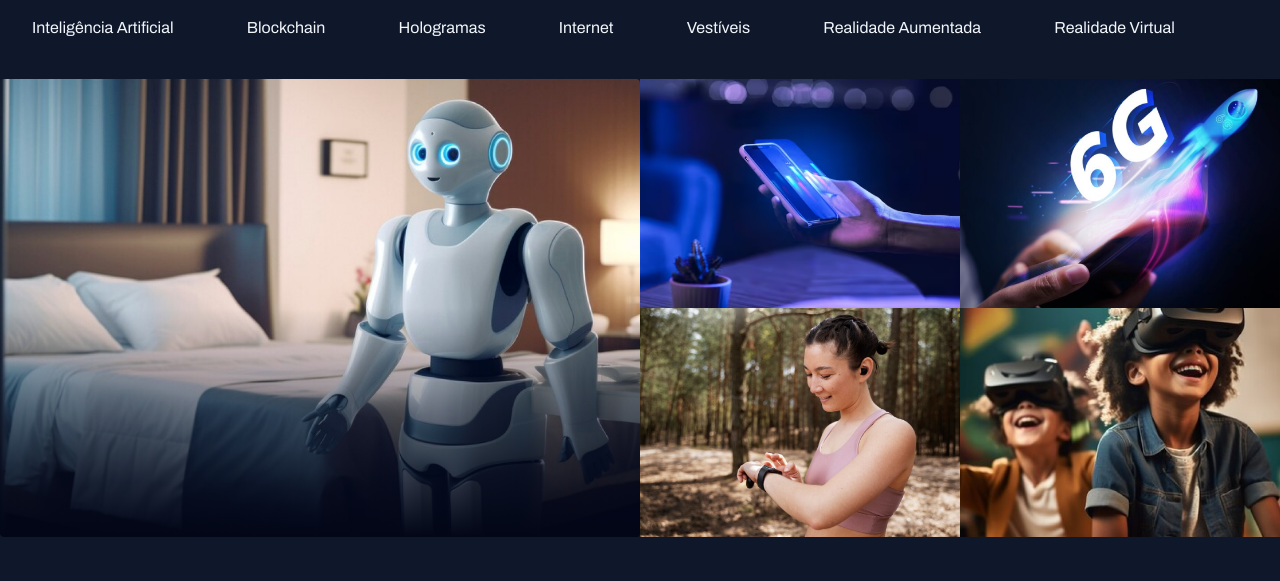
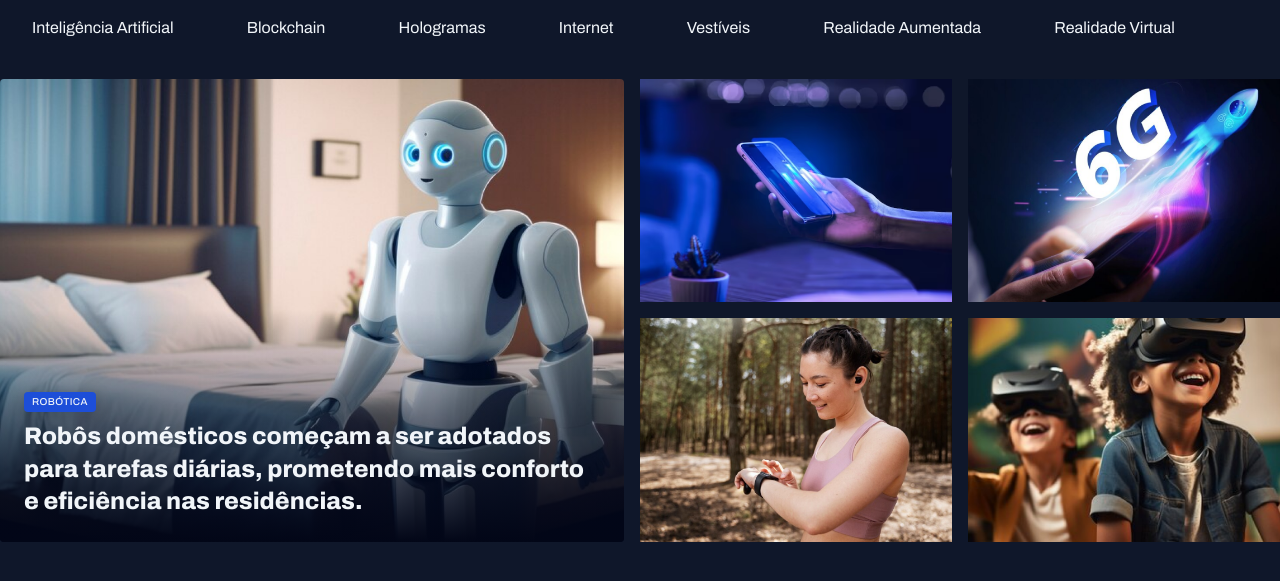
Before and after one commit to joaomerlo96/Portal-de-noticias, a plain HTML site: page index.html in a window 1280 px wide. Shown: the part 55-636 px from the top of the page. Drawn offline with Linux system fonts and the light colour scheme.

Commit message:
Finalizando a seção destaques

```diff
--- a/index.html
+++ b/index.html
@@ -45,9 +45,15 @@
 
     <main class="grid conteiner">
       <section id="featured" class="grid grid-flow-col gap-16">
-        <div class="card">
+        <figure class="card">
           <img src="assets/images/Image 01.png" alt="">
-        </div>
+          <figcaption>
+            <span class="content-tag">Robótica</span>
+            <h2 class="text-2xl">
+              Robôs domésticos começam a ser adotados para tarefas diárias, prometendo mais conforto e eficiência nas residências.
+            </h2>
+          </figcaption>
+        </figure>
 
         <div class="grid grid-cols-2 gap-16">
           <div>
--- a/styles/global.css
+++ b/styles/global.css
@@ -54,3 +54,15 @@ main{
   margin-top: 40px;
 
 }
+
+.content-tag{
+  display: inline-block;
+  background-color: var(--brand-color-dark);
+  padding: 4px 8px;
+  border-radius: 4px;
+  font: 500 10px/1.2 var(--font-family);
+  text-transform: uppercase;
+  letter-spacing: 0.04em;
+  color: var(--text-color-primary);
+  box-shadow: 0px 4px 16px rgba(2,6,23,0.25);
+}
--- a/styles/sections.css
+++ b/styles/sections.css
@@ -22,4 +22,14 @@
       #020617
     );
   }
+
+  figcaption{
+    position: absolute;
+    bottom: 0;
+    padding: 24px;
+
+    h2{
+      margin-top: 8px;
+    }
+  }
 }
--- a/styles/utility.css
+++ b/styles/utility.css
@@ -12,5 +12,21 @@
 }
 
 .gap-16{
-  gap: 16;
+  gap: 16px;
 }
+
+.text-2xl{
+  font: var(--h1);
+}
+
+.text-xl{
+  font: var(--h2);
+}
+
+.text-lg{
+  font: var(--h3);
+}
+
+.text-sm{
+  font: var(--text--sm);
+}
```
